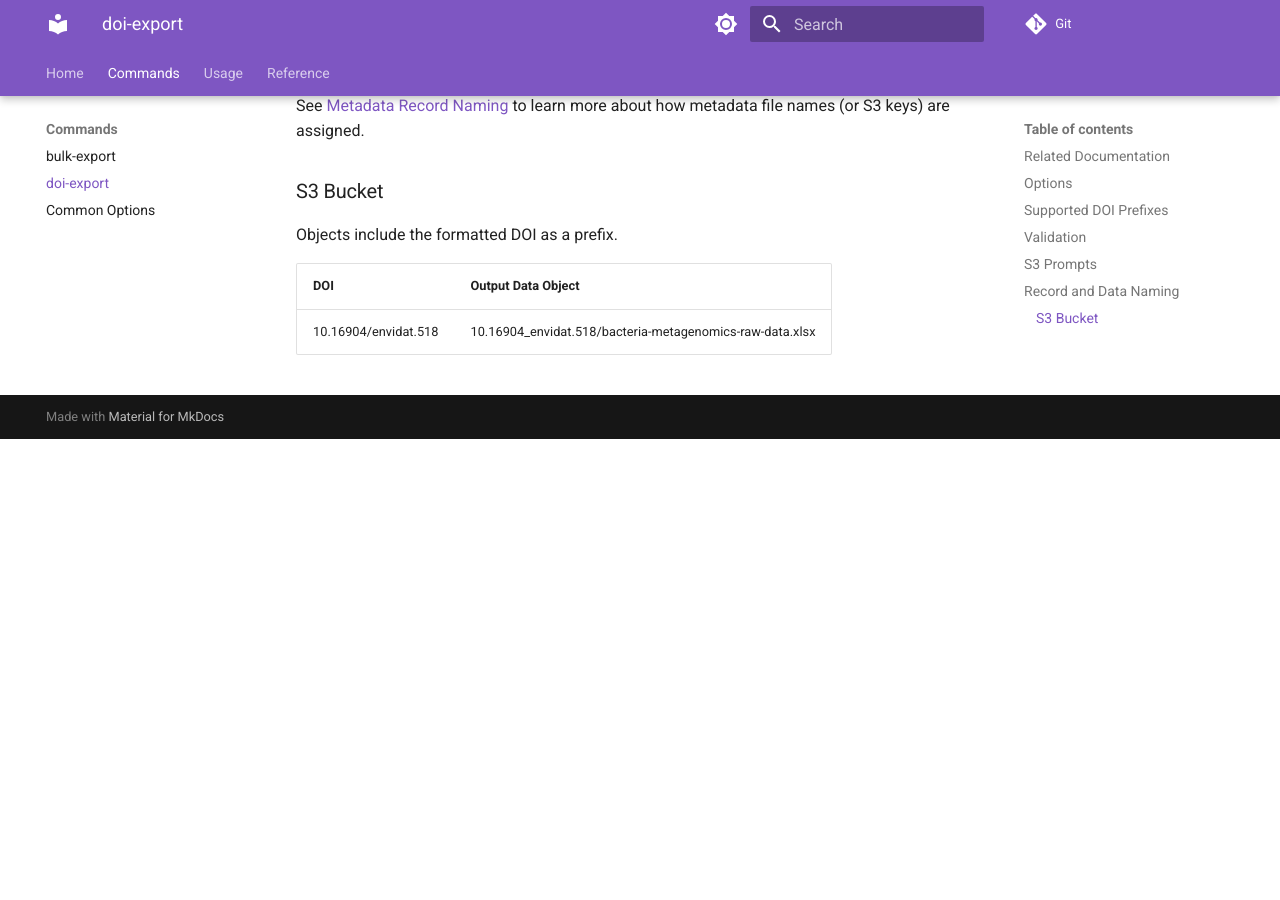
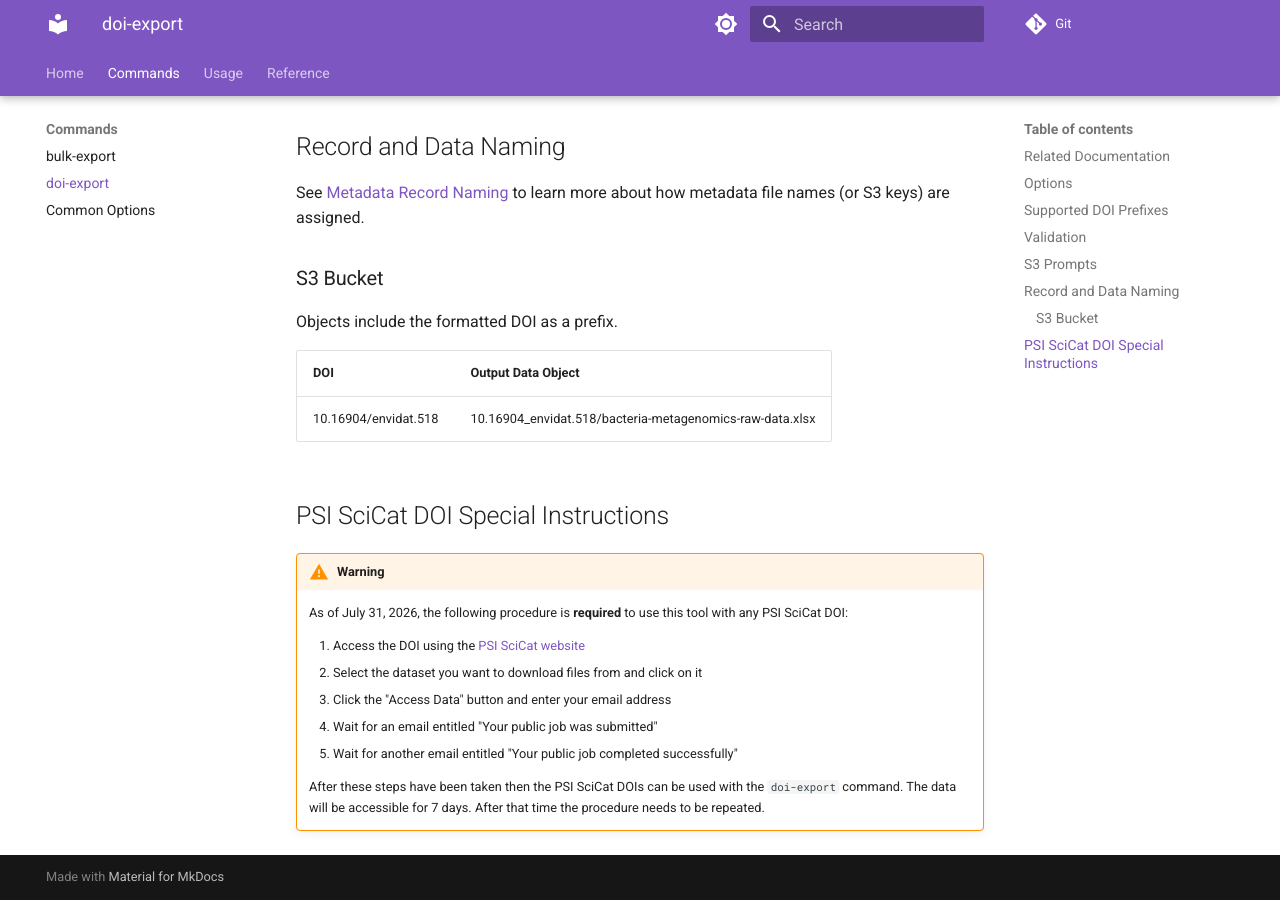
Before and after one commit to EnviDat/datacite-websnap, an MkDocs documentation site: the page built from docs/commands/doi-export.md, in a window 1280 px wide and 900 px high, scrolled down 1566 px. Built offline with MkDocs 1.6.1 and Material for MkDocs 9.7.7, drawn with Linux system fonts in a browser that asks for light colours; before the commit the page ends 2005 px from its top, so only the background shows below that; some of the changed text lies outside the part shown.

Commit message:
docs: add psi scicat instructions

```diff
--- a/docs/commands/doi-export.md
+++ b/docs/commands/doi-export.md
@@ -26,10 +26,13 @@ See [Common Options](common-options.md) for options shared with `bulk-export`.
 
 Supports exporting DOIs with the following prefixes.
 
-| Repository                                                         | DOI Prefix |
-|--------------------------------------------------------------------|------------|
-| [EnviDat](https://envidat.ch){target="_blank"}                     | `10.16904` |
-| [Materials Cloud](https://www.materialscloud.org){target="_blank"} | `10.24435` |
+| Repository                                                         | DOI Prefix  |
+|--------------------------------------------------------------------|-------------|
+| [EnviDat](https://envidat.ch){target="_blank"}                     | `10.16904`  |
+| [Materials Cloud](https://www.materialscloud.org){target="_blank"} | `10.24435`  |
+| [PSI SciCat](https://doi.psi.ch){target="_blank"}                  | `10.169071` |
+
+[Please see special instructions for PSI SciCat Usage.](#psi-scicat-doi-special-instructions)
 
 ## Validation
 
@@ -58,3 +61,19 @@ Objects include the formatted DOI as a prefix.
 | DOI                  | Output Data Object                                       |
 |----------------------|----------------------------------------------------------|
 | 10.16904/envidat.518 | 10.16904_envidat.518/bacteria-metagenomics-raw-data.xlsx |
+
+
+## PSI SciCat DOI Special Instructions
+
+!!! Warning
+    As of July 31, 2026, the following procedure is **required** to use this tool with
+    any PSI SciCat DOI:
+
+      1. Access the DOI using the [PSI SciCat website](https://doi.psi.ch){target="_blank"}
+      2. Select the dataset you want to download files from and click on it
+      3. Click the "Access Data" button and enter your email address
+      4. Wait for an email entitled "Your public job was submitted"
+      5. Wait for another email entitled "Your public job completed successfully"
+
+    After these steps have been taken then the PSI SciCat DOIs can be used with the `doi-export` command.
+    The data will be accessible for 7 days. After that time the procedure needs to be repeated.
```
